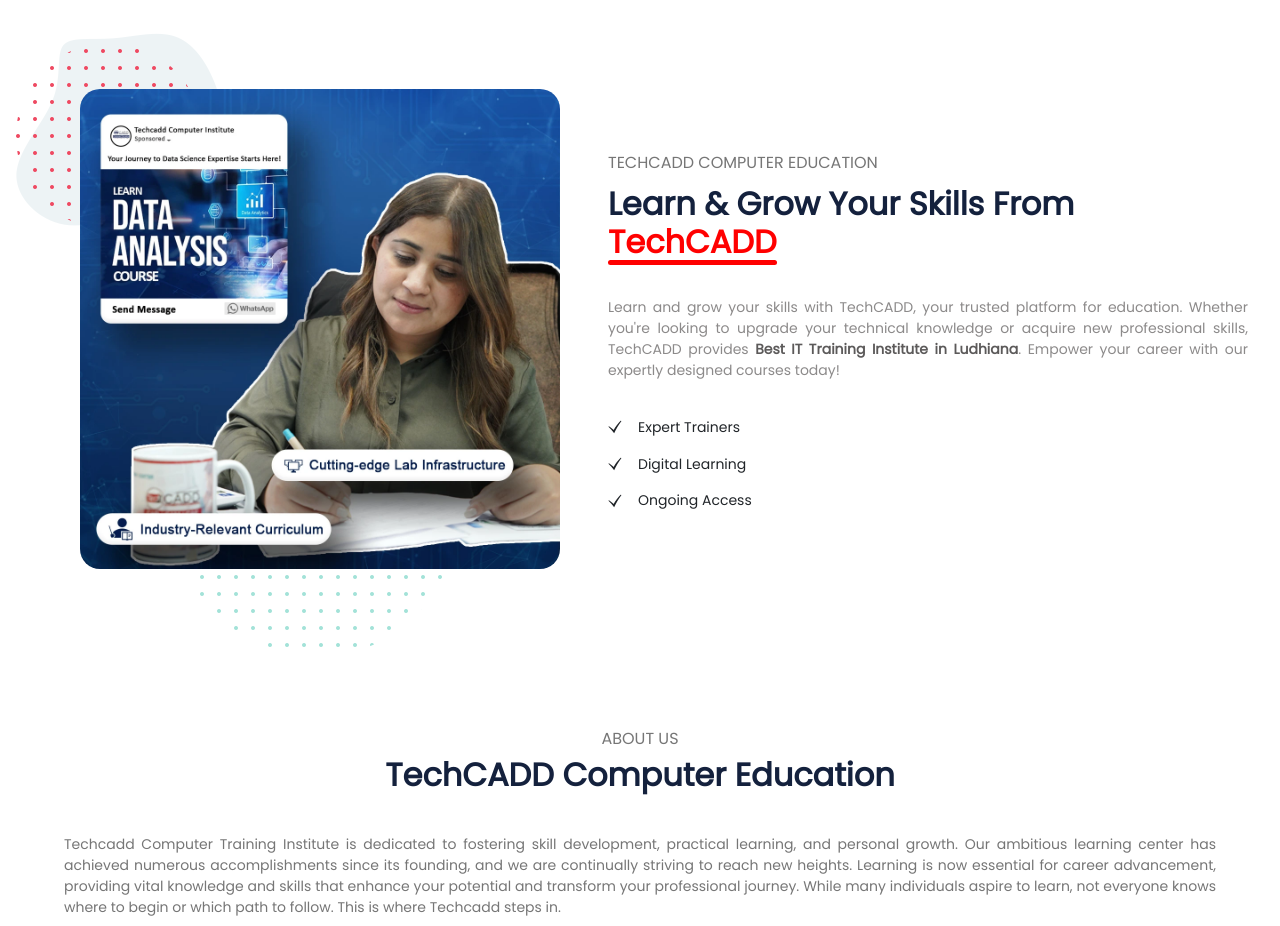
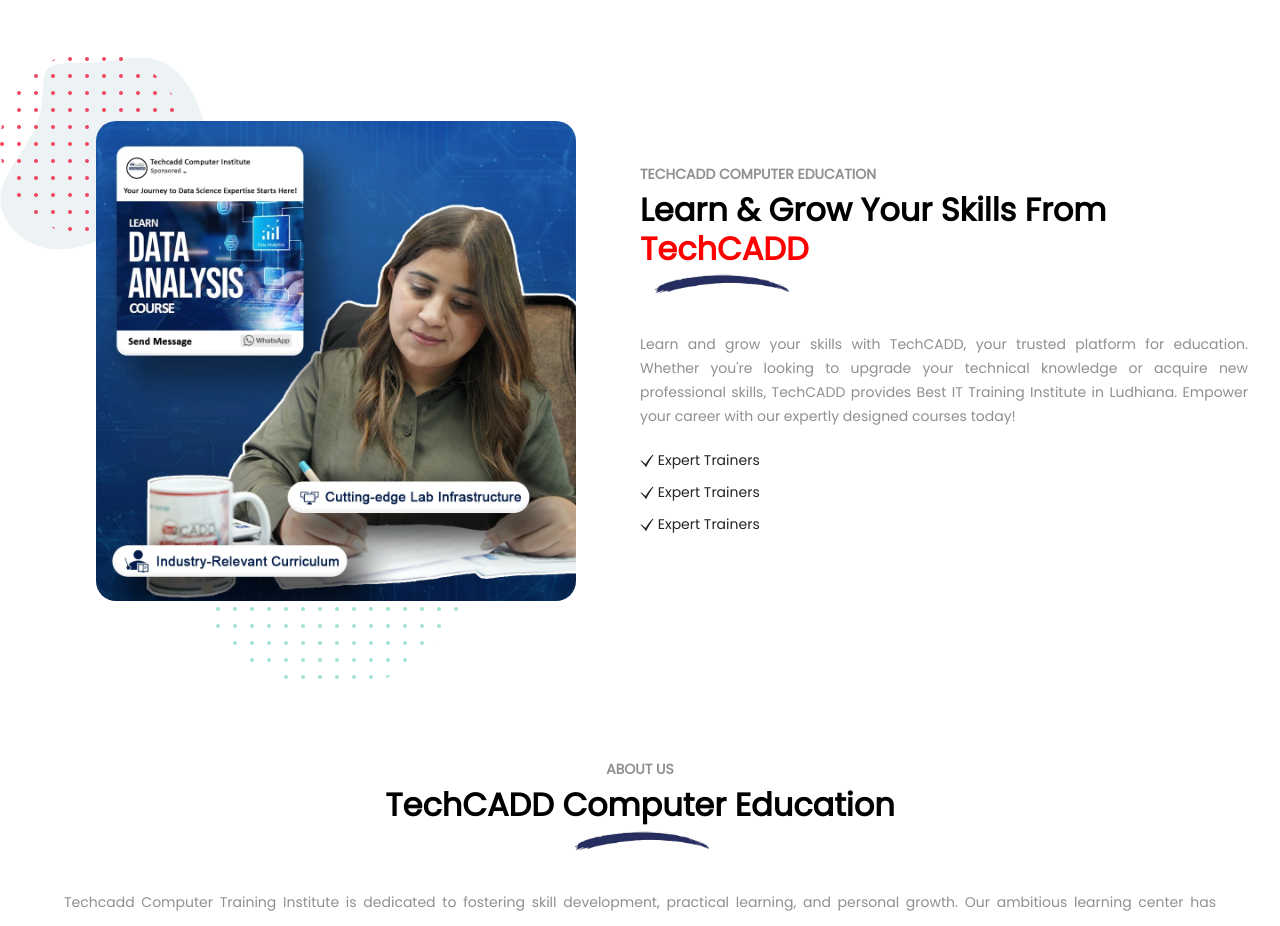
Before and after one commit to nidhi-mamman/TechCadd, a React (Vite) app in the folder frontend/: page / in a window 1280 px wide. Shown: the part 1320-2246 px from the top of the page. Built offline with nearby package versions, Linux system fonts and the light colour scheme.

Commit message:
animations

```diff
--- a/frontend/src/CSS/About.css
+++ b/frontend/src/CSS/About.css
@@ -94,7 +94,18 @@
   right: 2rem;
   top: 33rem;
   z-index: 2;
+  animation: rotation 5s linear infinite;
 }
+
+@keyframes rotation {
+  from {
+    transform: rotate(0deg);
+  }
+  to {
+    transform: rotate(360deg);
+  }
+}
+
 
 .dots22 {
   position: absolute;
--- a/frontend/src/CSS/Categories.css
+++ b/frontend/src/CSS/Breadcrumbs.css
@@ -6,6 +6,16 @@
   flex-direction: column;
   height: 40rem;
   padding: 2rem;
+  animation: category 2s linear;
+}
+
+@keyframes category {
+  from {
+    opacity: 0;
+  }
+  to {
+    opacity: 1;
+  }
 }
 
 .category-section h6 {
@@ -162,7 +172,6 @@
   display: flex;
   align-items: center;
   justify-content: center;
-  position: relative;
   padding: 2rem;
 }
 
@@ -171,132 +180,144 @@
   width: 50%;
 }
 
+.shape {
+  position: absolute;
+}
+
+.img-stack {
+  position: relative;
+  display: flex;
+  flex-direction: column;
+  align-items: center;
+}
+
 .mainImage {
   width: 30rem;
   height: 30rem;
-  top: 4rem;
-  left: 5rem;
-  z-index: 3;
-  position: absolute;
   border-radius: 20px;
+  position: relative;
+  z-index: 4;
 }
 
 .shape1 {
-  top: 0.5rem;
-  left: 1rem;
+  top: -4rem;
+  left: -2rem;
   z-index: 1;
-  position: absolute;
 }
 
 .shape2 {
-  top: 1.5rem;
-  left: 1rem;
+  top: -4rem;
+  left: -2rem;
   z-index: 2;
-  position: absolute;
-}
-.shape3 {
-  top: 22rem;
-  left: 11rem;
-  position: absolute;
 }
 
-.right-div h6 {
-  top: 8rem;
-  left: 38rem;
-  position: absolute;
-  color: rgb(118, 118, 118) !important;
+.shape3 {
+  top: 18rem;
+  left: 10rem;
+  z-index: 3;
 }
 
-.right-div h2 {
-  top: 10rem;
-  left: 38rem;
-  position: absolute;
-  color: #14213d;
+.right-div-content h6,
+.aboutus h6 {
+  font-size: 14px;
+  font-weight: 600;
+  color: rgb(145, 143, 143);
+}
+
+.right-div-content h2,
+.aboutus h2 {
+  color: black;
   font-weight: 600;
 }
 
-.right-div h2 span {
-  font-weight: 600;
-  position: relative;
-  color: red !important;
-  display: inline-block;
+.right-div-content h2 span p {
+  display: flex;
+  gap: 1.2rem;
+  font-size: 32px;
+  flex-direction: column;
+  color: red;
+  line-height: 2.5rem;
 }
 
-.right-div h2 span::before {
-  content: "";
-  position: absolute;
-  bottom: -3px;
-  left: 0;
-  width: 100%;
-  height: 5px;
-  border-radius: 50px;
-  background-color: red;
+.right-div-content h2 span .stroke {
+  margin-top: -3rem;
+  width: 10rem;
 }
 
-.right-div p {
-  top: 17rem;
-  left: 38rem;
-  right: 2rem;
-  font-size: 14px;
-  text-align: justify;
-  position: absolute;
-  color: rgb(140, 138, 138) !important;
+.aboutus h2 .stroke {
+  width: 10rem;
 }
 
-.right-div p span {
-  font-weight: 600;
-  color: rgb(92, 90, 90) !important;
+.whyUs-right .stroke {
+  width: 10rem;
 }
 
-.right-div ul {
-  top: 24rem;
-  left: 36rem;
-  line-height: 2.3rem;
+.right-div-content p {
   font-size: 14px;
-  position: absolute;
+  line-height: 1.5rem;
+  text-align: justify;
+  color: rgb(145, 143, 143);
 }
 
-.right-div ul li {
-  gap: 1rem;
+.right-div-content .benefits {
+  font-size: 14px;
+  margin-left: -2rem;
+  line-height: 2rem;
+}
+
+.right-div-content.benefits li {
   display: flex;
   align-items: center;
+  gap: 1.5rem !important;
 }
 
-/* ABOUT US SECTION*/
+.right-div {
+  animation: slideIn 1.2s linear forwards;
+}
+
+@keyframes slideIn {
+  from {
+    transform: translateX(100%);
+    opacity: 0;
+  }
+  to {
+    transform: translateX(0);
+    opacity: 1;
+  }
+}
 
 .aboutus {
-  text-align: center;
-  padding: 2rem;
-}
-
-.aboutus h6 {
-  color: rgb(118, 118, 118) !important;
-}
-
-.aboutus h2,
-.management h2,
-.collaborators h4 {
-  color: #14213d;
-  font-weight: 600;
+  margin-top: 4rem;
+  margin-inline: 4rem;
 }
 
 .aboutus div {
-  padding: 2rem;
+  text-align: justify;
+  margin-top: 2rem;
   font-size: 14px;
-  text-align: justify;
+  line-height: 2rem;
+  color: rgb(145, 143, 143);
 }
 
-.aboutus div p {
-  color: rgb(118, 118, 118) !important;
+.aboutus h6,
+.aboutus h2 {
+  text-align: center;
 }
 
+.aboutus h2 {
+  display: flex;
+  align-items: center;
+  justify-content: center;
+  flex-direction: column;
+}
 /* WHY US SECTION */
 
 .whyUs {
-  height: 42rem;
+  height: 45rem;
   padding: 4rem;
   font-size: 14px;
   gap: 2rem;
+  margin-block: 3rem;
   display: flex;
   align-items: center;
   justify-content: center;
@@ -308,7 +329,7 @@
 }
 
 .brands h1 {
-  color: #14213d;
+  color: black;
   font-weight: 600;
 }
 
@@ -319,14 +340,46 @@
   width: 100%;
 }
 
+.whyUs-left div b {
+  font-weight: 600;
+  font-size: 16px;
+  color: black;
+}
+
+.whyUs-left div p {
+  margin-top: 1rem;
+  color: rgb(145, 143, 143);
+}
+
+.whyUs-right {
+  animation: moveUp 1.4s linear forwards;
+}
+
+@keyframes moveUp {
+  from {
+    transform: translateY(100%);
+    opacity: 0;
+  }
+  to {
+    transform: translateY(0);
+    opacity: 1;
+  }
+}
+
 .whyUs-right p,
-.whyUs-right h4,
+.whyUs-right h2,
 .whyUs-right ul {
   line-height: 2.4rem;
 }
 
+.whyUs-right p {
+  margin-top: 2rem;
+  color: rgb(145, 143, 143);
+}
+
 .whyUs-right ul {
   margin-top: 1rem;
+  color: black;
   padding: 0rem !important;
 }
 
@@ -336,9 +389,9 @@
   align-items: center;
 }
 
-.whyUs-right h4 {
+.whyUs-right h2 {
   font-weight: 600;
-  color: #14213d;
+  color: black;
 }
 
 .whyUs-right p {
@@ -601,6 +654,16 @@
   top: 98rem;
   left: 15rem;
   position: absolute;
+  animation: rotation 5s linear infinite;
+}
+
+@keyframes rotation {
+  from {
+    transform: rotate(0deg);
+  }
+  to {
+    transform: rotate(360deg);
+  }
 }
 
 .onlinecourses .learnmore,
@@ -768,7 +831,6 @@
   justify-content: center;
   background-color: #ffb703;
 }
-
 
 @media screen and (max-width: 768px) {
   .category-section {
@@ -962,7 +1024,10 @@
     grid-template-columns: 2fr;
   }
 
-  .reflection,.dots11,.dots22,.abstract1{
+  .reflection,
+  .dots11,
+  .dots22,
+  .abstract1 {
     display: none;
   }
 
--- a/frontend/src/Components/Hero/Hero.jsx
+++ b/frontend/src/Components/Hero/Hero.jsx
@@ -11,6 +11,7 @@
 import { GrGroup } from "react-icons/gr"
 
 const Hero = () => {
+
     return (
         <>
             <div className="hero-section">
--- a/frontend/src/Pages/Categories.jsx
+++ b/frontend/src/Pages/Breadcrumbs.jsx
@@ -1,4 +1,4 @@
-import "../CSS/Categories.css";
+import "../CSS/Breadcrumbs.css";
 import "swiper/css";
 import "swiper/css/pagination";
 import "swiper/css/navigation";
@@ -47,7 +47,7 @@
 import hod from "../assets/blog/team2.webp";
 import leader from "../assets/blog/team1.webp";
 import gurpinder from "../assets/blog/gurpindersir3.png";
-import dots1 from "../assets/blog/shape-02.png";
+import dots1 from "../assets/blog/shape-13.png";
 import dashed from "../assets/blog/dashed.png";
 import dots2 from "../assets/blog/shape-37.png";
 import abstract from "../assets/blog/abstract.webp";
@@ -55,7 +55,8 @@
 import K from "../assets/blog/k.cmnt.webp";
 import quotes from "../assets/blog/quote.png";
 import team from '../assets/banner/staff.png'
-import  CTA from '../Components/CTA/CTA'
+import CTA from '../Components/CTA/CTA'
+import stroke from '../assets/blog/stroke.png'
 
 const Slider = () => {
   return (
@@ -100,15 +101,18 @@
 
       <div className="techCadd">
         <div className="left-div">
-          <img src={shape1} className="shape1" />
-          <img src={shape2} className="shape2" />
-          <img src={shape3} className="shape3" />
+          <div className="img-stack">
+            <img src={shape1} className="shape shape1" />
+            <img src={shape2} className="shape shape2" />
+            <img src={shape3} className="shape shape3" />
             <img src={mainimage} className="mainImage" alt="" />
           </div>
+        </div>
         <div className="right-div">
+          <div className="right-div-content">
             <h6>TECHCADD COMPUTER EDUCATION</h6>
             <h2>
-            Learn & Grow Your Skills From <br /> <span>TechCADD</span>
+              Learn & Grow Your Skills From <br /> <span><p>TechCADD</p><img src={stroke} className="stroke" /></span>
             </h2>
             <p>
               Learn and grow your skills with TechCADD, your trusted platform for
@@ -117,26 +121,27 @@
               <span>Best IT Training Institute in Ludhiana</span>. Empower your
               career with our expertly designed courses today!
             </p>
-          <ul>
+            <ul className="benefits">
               <li>
                 <GiCheckMark />
-              Expert Trainers
+                <span> Expert Trainers</span>
               </li>
               <li>
                 <GiCheckMark />
-              Digital Learning
+                <span> Expert Trainers</span>
               </li>
               <li>
                 <GiCheckMark />
-              Ongoing Access
+                <span> Expert Trainers</span>
               </li>
             </ul>
+          </div>
         </div>
       </div>
 
       <div className="aboutus">
         <h6>ABOUT US</h6>
-        <h2>TechCADD Computer Education</h2>
+        <h2><span>TechCADD Computer Education </span><img src={stroke} className="stroke" /></h2>
         <div>
           <p>
             Techcadd Computer Training Institute is dedicated to fostering skill
@@ -185,7 +190,7 @@
 
       <div className="whyUs">
         <div className="whyUs-left">
-          <p>
+          <div>
             <b>Hands-On Learning</b>
             <p>
               {" "}
@@ -195,8 +200,8 @@
               the challenges of your future job with practical knowledge and a
               strong skill set. best IT training institute in jalandhar
             </p>
-          </p>
-          <p>
+          </div>
+          <div>
             <b> Industry-Recognized Certifications</b>
             <p>
               Gain industry-recognized certifications that validate your skills
@@ -204,8 +209,8 @@
               certifications demonstrate your commitment to mastering in-demand
               skills, making you stand out as a highly qualified candidate.
             </p>
-          </p>
-          <p>
+          </div>
+          <div>
             <b>High Placement Success </b>
             <p>
               As the best computer training institute in Jalandhar,
@@ -215,11 +220,13 @@
               training helps our students gain trust with employers, increasing
               their chances of success.
             </p>
-          </p>
+          </div>
         </div>
         <div className="whyUs-right">
           <h6>WHY US</h6>
-          <h4>Why We Are #1 In The Industry?</h4>
+          <h2>Why Choose TechCADD </h2>
+          <h2>Computer Education?</h2>
+          <img src={stroke} alt="" className="stroke"/>
           <p>
             Experience top-tier education at TechCADD, the best IT training
             institute in Jalandhar. We are dedicated to helping you sharpen your
@@ -779,6 +786,7 @@
           </Swiper>
         </div>
       </div>
+
       <div className="reflection-mobile">
         <div className="reflection-content-mobile">
           <h1>Our Students Reflection</h1>
@@ -901,7 +909,7 @@
         </div>
       </div>
 
-      <CTA/>
+      <CTA />
 
       <div className="team">
         <h1>Our Team</h1>
@@ -998,7 +1006,6 @@
           </div>
         </div>
       </div>
-
     </>
   );
 };
--- a/frontend/src/Pages/Home.jsx
+++ b/frontend/src/Pages/Home.jsx
@@ -1,12 +1,12 @@
 import Hero from '../Components/Hero/Hero'
-import Categories from './Categories'
+import Breadcrumbs from '../Pages/Breadcrumbs'
 import Journey from './Journey'
 
 const Home = () => {
     return (
         <>
             <Hero />
-            <Categories />
+            <Breadcrumbs />
             <Journey />
         </>
     )
--- a/frontend/src/index.css
+++ b/frontend/src/index.css
@@ -3,6 +3,6 @@
     padding: 0;
 }
 body{
-    font-family: 'Poppins';
+    font-family: "Poppins", sans-serif;
     margin:0px!important;
 }
```
Also changed, not shown: frontend/src/Components/Hero/Hero.css (+63 -14 lines), frontend/src/assets/blog/stroke.png (added). Lines whose indentation alone changed are shown as unchanged.
